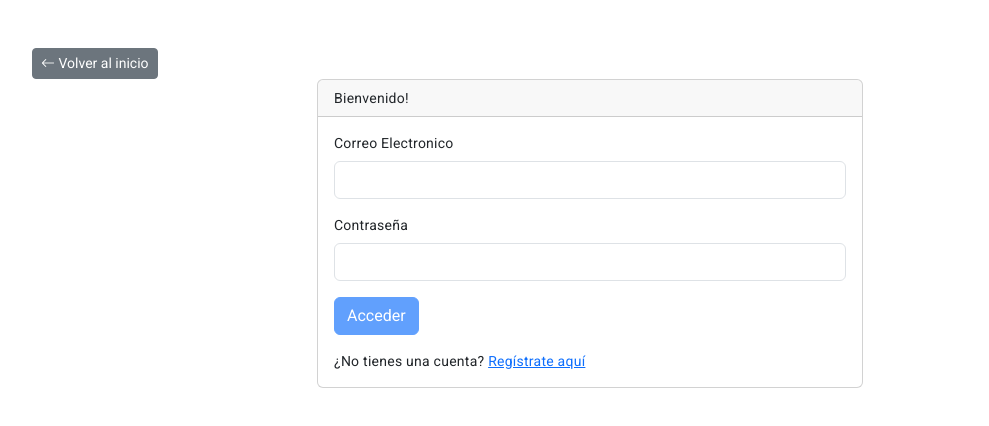
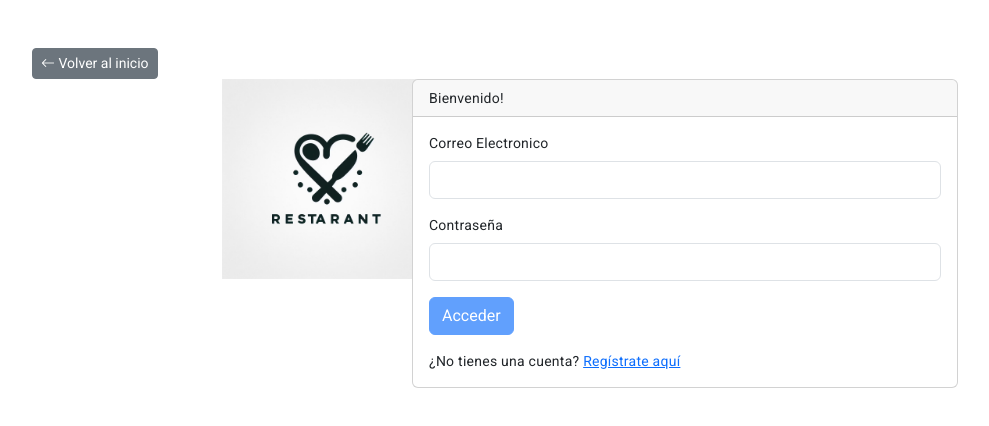
Before and after one commit to CamilaCorigliano/TPFinalUTN, an Angular app: page /login in a window 1280 px wide. Shown: the top 426 px of the page, without its empty margins (50-1039 px from the left). Built offline with nearby package versions, Linux system fonts and the light colour scheme.

Commit message:
last fix

```diff
--- a/src/app/components/page-login/page-login.component.html
+++ b/src/app/components/page-login/page-login.component.html
@@ -1,6 +1,9 @@
 <div class="container mt-5">
   <button type="button" class="btn btn-secondary btn-sm" [routerLink]="['/list-restaurants']"><i class="bi bi-arrow-left"></i> Volver al inicio</button>
   <div class="row justify-content-center">
+    <div class="col-md-2 text-center"> <!-- Ajusta el ancho según sea necesario -->
+      <img src="assets/images/logo.jpeg" alt="Imagen" class="img-fluid" style="max-width: 200px; max-height: 200px;">
+    </div>
     <div class="col-md-6">
       <div class="card">
         <div class="card-header">Bienvenido!</div>
```
